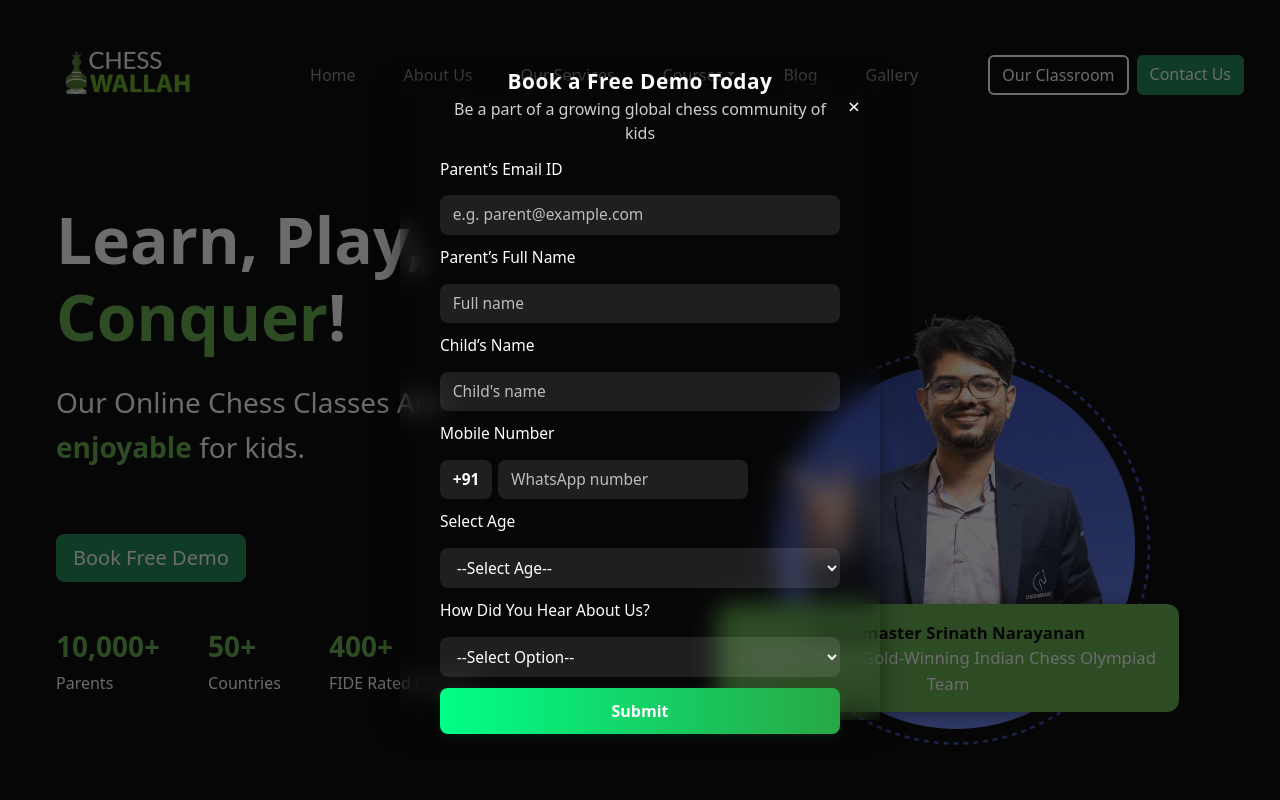
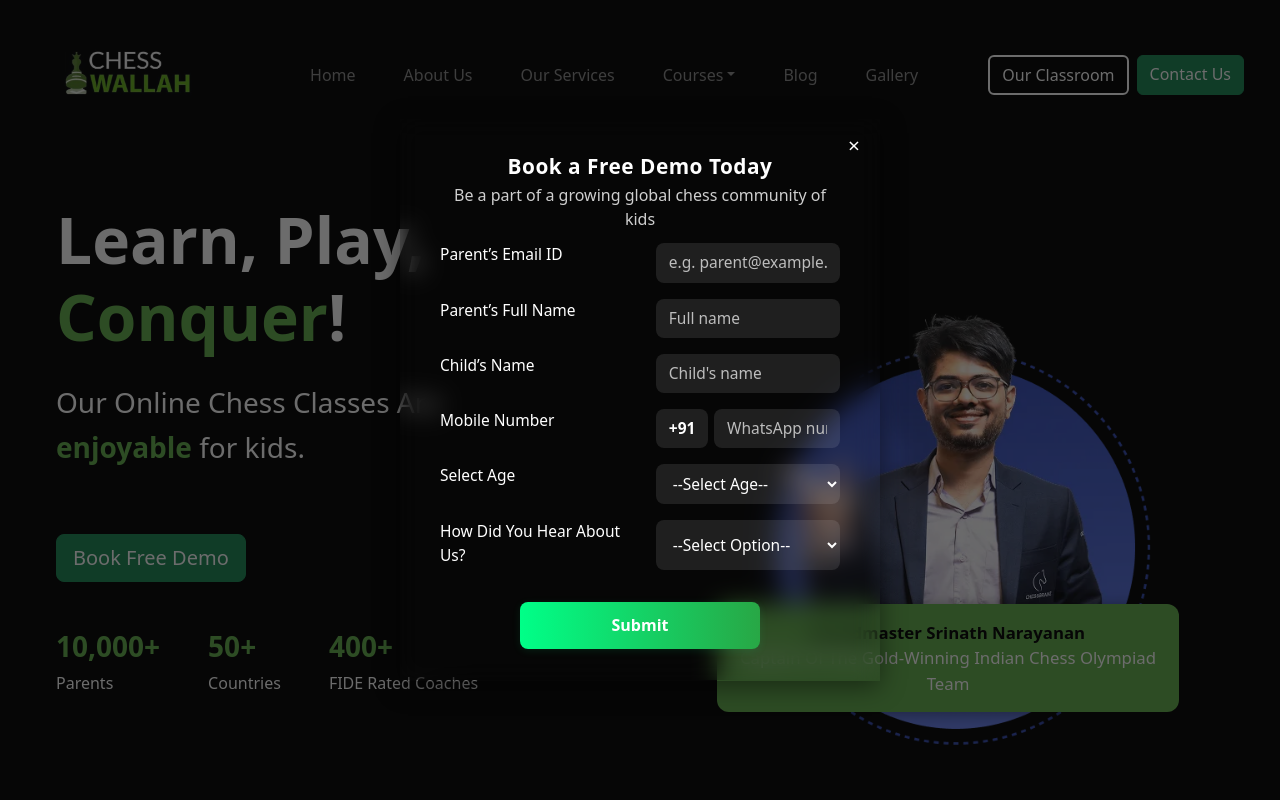
Before and after one commit to AnirbanGhosh2503/Chess-Wallah, a React (Create React App) app: page / in a window 1280 px wide. Shown: the top 800 px of the page. Built offline with nearby package versions, Linux system fonts and the light colour scheme.

Commit message:
responsive for tabs

```diff
--- a/src/components/FreeDemoModal.css
+++ b/src/components/FreeDemoModal.css
@@ -209,3 +209,38 @@
     font-size: 1.08rem;
   }
 }
+
+/* ...existing code... */
+
+@media (min-width: 600px) {
+  .login-form {
+    display: grid;
+    grid-template-columns: 1fr 1fr;
+    gap: 1rem 2rem;
+  }
+  .login-form label,
+  .login-form input,
+  .login-form select,
+  .phone-input {
+    width: 100%;
+  }
+  .login-btn {
+    grid-column: span 2;
+    justify-self: center;
+    width: 60%;
+    margin-top: 1rem;
+  }
+}
+
+/* Keep single column for mobile */
+@media (max-width: 599px) {
+  .login-form {
+    display: flex;
+    flex-direction: column;
+    gap: 0.7rem;
+  }
+  .login-btn {
+    width: 100%;
+    margin-top: 0.7rem;
+  }
+}
```
